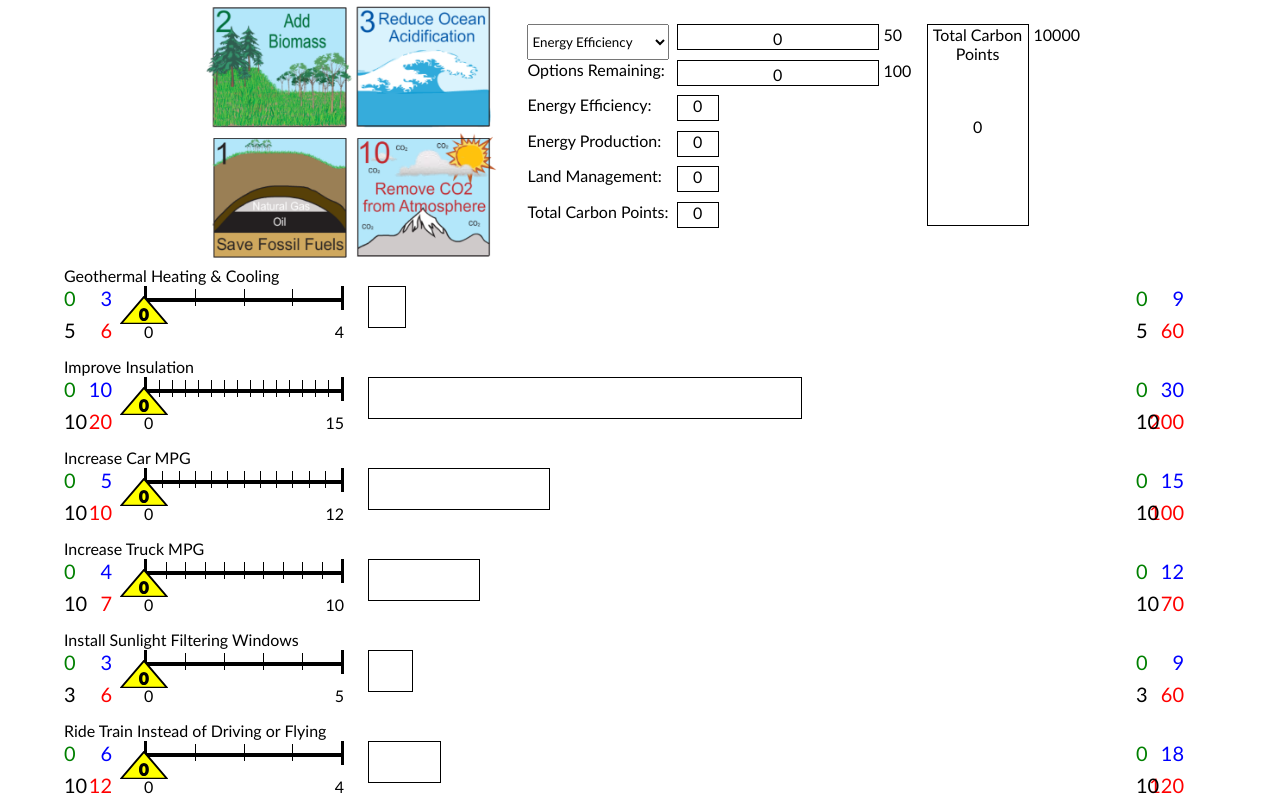
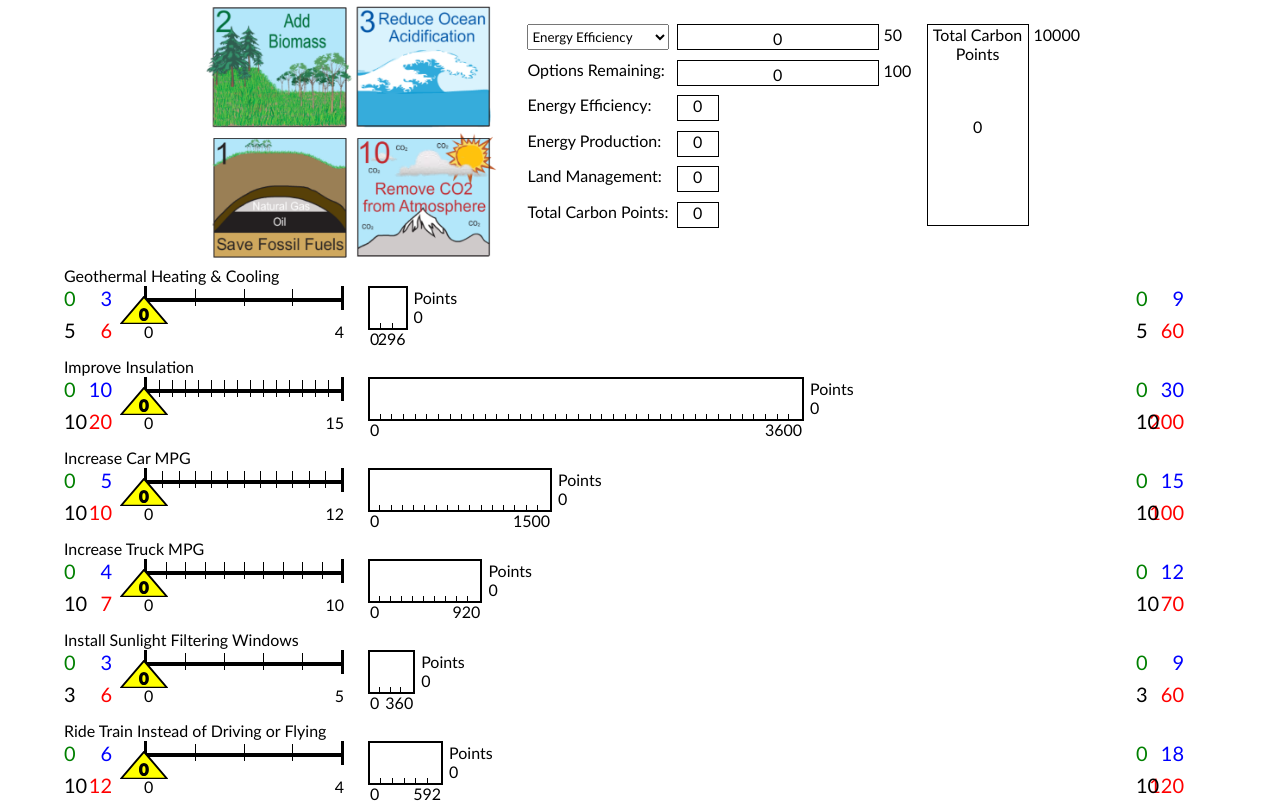
Before and after one commit to ryan-kustaborder/CarbonGame, a React (Create React App) app in the folder carbon-app/: page / in a window 1280 px wide. Shown: the top 803 px of the page. Built offline with nearby package versions, Linux system fonts and the light colour scheme.

Commit message:
added labels to PointBar

```diff
--- a/carbon-app/src/PointBar.jsx
+++ b/carbon-app/src/PointBar.jsx
@@ -9,8 +9,7 @@ export default function PointBar(props) {
     const redRef = useRef(null);
     const blackRef = useRef(null);
 
-    // Once ready, set the widths of each category section
-    useEffect(() => {
+    // Calculate the widths of each div
     let ratio = 0.12;
     let con =
         (props.Option.green * 2 +
@@ -20,27 +19,45 @@ export default function PointBar(props) {
         props.Option.max *
         ratio;
 
+    let green = props.Option.green * props.Points * ratio * 2;
+    let blue = props.Option.blue * props.Points * ratio * 3;
+    let red = props.Option.red * props.Points * ratio * 10;
+    let black = props.Option.black * props.Points * ratio * 1;
+
+    let value = (green + blue + red + black) / ratio;
+
+    // Once ready, set the widths of each category section
+    useEffect(() => {
         containerRef.current.style.width = con + "px";
-
-        let green = props.Option.green * props.Points * ratio * 2;
         greenRef.current.style.width = green + "px";
-
-        let blue = props.Option.blue * props.Points * ratio * 3;
         blueRef.current.style.width = blue + "px";
-
-        let red = props.Option.red * props.Points * ratio * 10;
         redRef.current.style.width = red + "px";
-
-        let black = props.Option.black * props.Points * ratio * 1;
         blackRef.current.style.width = black + "px";
     }, [props]);
 
+    // Generate range tick divs
+    const ticks = [];
+    let max =
+        (props.Option.green * 2 +
+            props.Option.blue * 3 +
+            props.Option.red * 10 +
+            props.Option.black * 1) *
+        props.Option.max;
+
+    for (let i = 0; i <= max; i += 100) {
+        ticks.push(<div key={props.Name + " = " + i}></div>);
+    }
+
     return (
-        <div className="points" ref={containerRef}>
+        <div className="PointBar" ref={containerRef}>
             <div className="green" ref={greenRef}></div>
             <div className="blue" ref={blueRef}></div>
             <div className="red" ref={redRef}></div>
             <div className="black" ref={blackRef}></div>
+            <div className="ticks">{ticks}</div>
+            <p className="min">0</p>
+            <p className="max">{max}</p>
+            <p className="value">Points {value}</p>
         </div>
     );
 }
--- a/carbon-app/src/index.scss
+++ b/carbon-app/src/index.scss
@@ -12,6 +12,10 @@
     align-items: center;
     justify-content: center;
     min-height: 100vh;
+}
+
+select {
+    height: 26px;
 }
 
 .Slider {
@@ -96,10 +100,11 @@
     }
 }
 
-.points {
+.PointBar {
     height: 40px;
-    border: 1px solid black;
+    border: 2px solid black;
     display: flex;
+    position: relative;
 
     & > div {
         width: 40px;
@@ -117,6 +122,45 @@
     }
     & > .green {
         background-color: green;
+    }
+
+    & > .ticks {
+        pointer-events: none;
+        width: 100%;
+        margin-left: -2px;
+        height: 6px;
+        position: absolute;
+        left: 0;
+        right: 0;
+        bottom: -1px;
+
+        display: flex;
+        justify-content: space-between;
+        align-items: center;
+
+        & > div {
+            width: 12px;
+            height: 100%;
+            border-left: 1px solid black;
+        }
+    }
+
+    & > .min {
+        position: absolute;
+        bottom: -20px;
+        left: 0;
+    }
+
+    & > .max {
+        position: absolute;
+        bottom: -20px;
+        right: 0;
+    }
+
+    & > .value {
+        position: absolute;
+        right: -56px;
+        width: 48px;
     }
 }
 
```
Lines whose indentation alone changed are shown as unchanged.
